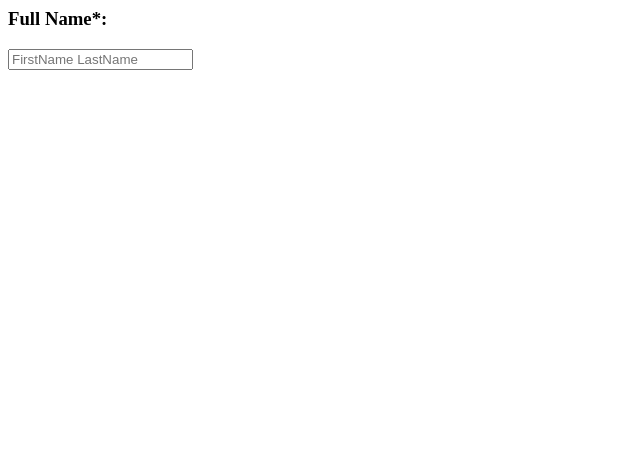
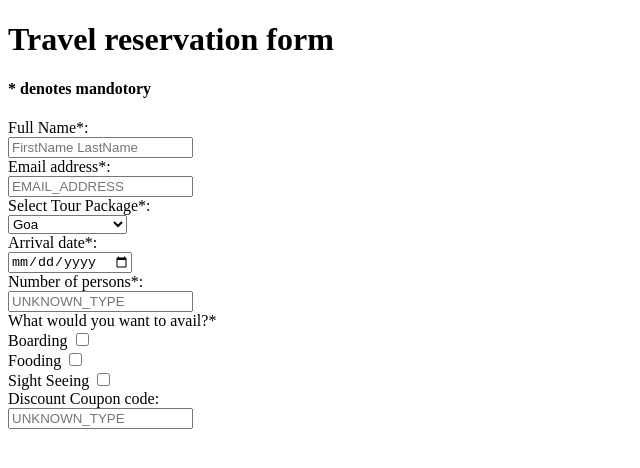
Before and after one commit to VitorCarvS/VitorCarvS.github.io, a plain HTML site: page formulario.html in a window 1280 px wide. Shown: the whole page, without its empty margins (0-640 px from the left). Drawn offline with Linux system fonts and the light colour scheme.

Commit message:
Update formulario.html

```diff
--- a/formulario.html
+++ b/formulario.html
@@ -1,13 +1,52 @@
-<html>
-  <head>
+<!DOCTYPE html>
+<html lang="en">
+<head>
+  <title>Document</title>
+</head>
+<body>
+  <h1>Travel reservation form</h1>
+  <h4>* denotes mandotory</h4>
 
-  </head>
-  <body>
-    <h3>Full Name*:</h5>
-    <input type="text" name="full_name" placeholder="FirstName LastName" />
-  </body>
+  <label>Full Name*:</label>
+  <br>
+  <input type="text" name="full_name" placeholder="FirstName LastName" />
+  <br>
+  <label>Email address*:</label>
+  <br>
+  <input type="email" name="emailadd" placeholder="EMAIL_ADDRESS" />
+  <br>
+  <label>Select Tour Package*:</label>
+  <br>
+  <select name="select">
+    <option value="valor1" selected>Goa</option>
+    <option value="valor2">Andhra Pradesh</option>
+    <option value="valor3">Haryana</option>
+    <option value="valor4">Assam</option>
+  </select>
+  <br>
+  <label>Arrival date*:</label>
+  <br>
+  <input type="date" name="dateadd" placeholder="m/d/y" />
+  <br>
+  <label>Number of persons*:</label>
+  <br>
+  <input type="number" name="numperson" placeholder="UNKNOWN_TYPE" />
+  <br>
+  <label>What would you want to avail?*</label>
+  <br>
+  <label>Boarding</label>
+  <input type="checkbox" id="boarding" name="interest" value="boarding" />
+  <br>
+  <label>Fooding</label>
+  <input type="checkbox" id="fooding" name="interest" value="fooding" />
+  <br>
+  <label>Sight Seeing</label>
+  <input type="checkbox" id="sightseeing" name="interest" value="sightseeing" />
+  <br>
+  <label>Discount Coupon code:</label>
+  <br>
+  <input type="text" name="coupon_code" placeholder="UNKNOWN_TYPE" />
 
 
-
-
+</body>
 </html>
```
